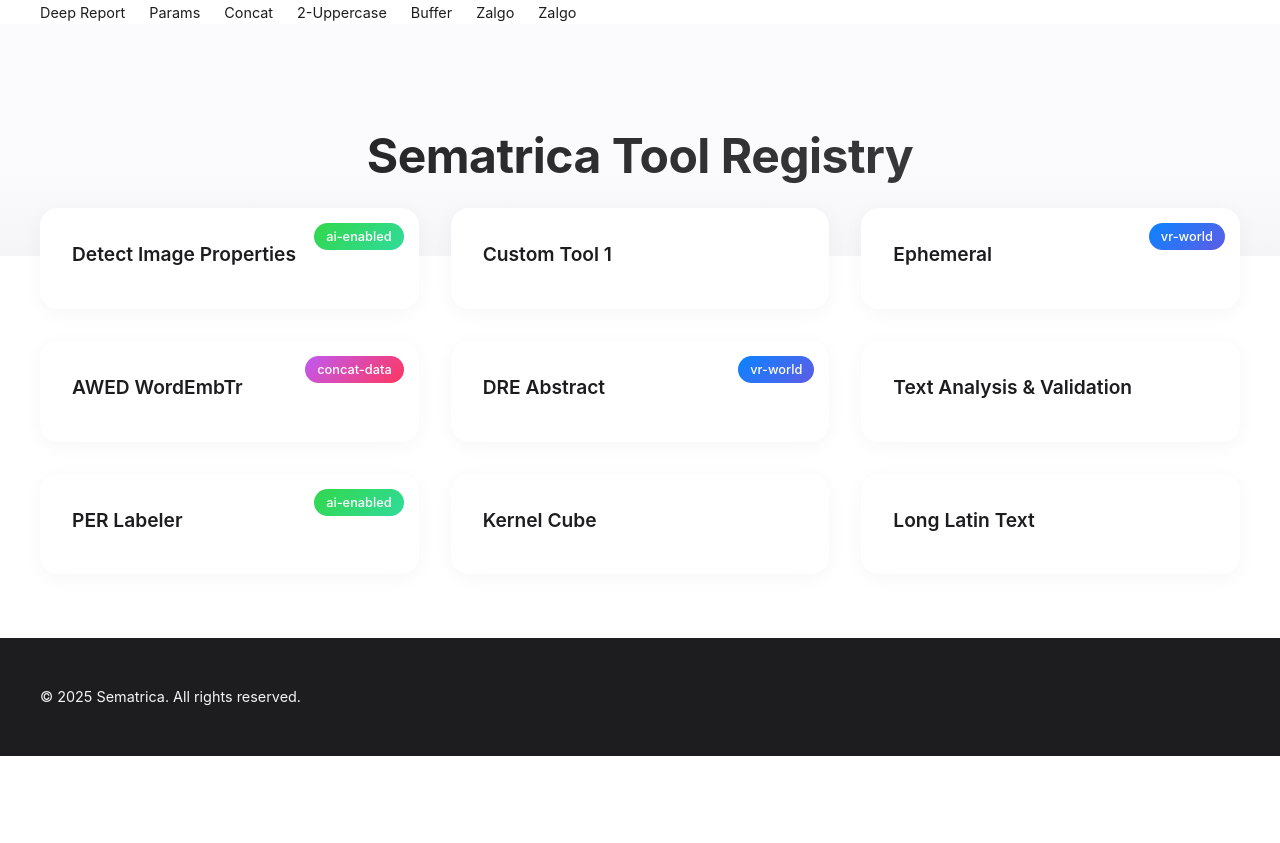
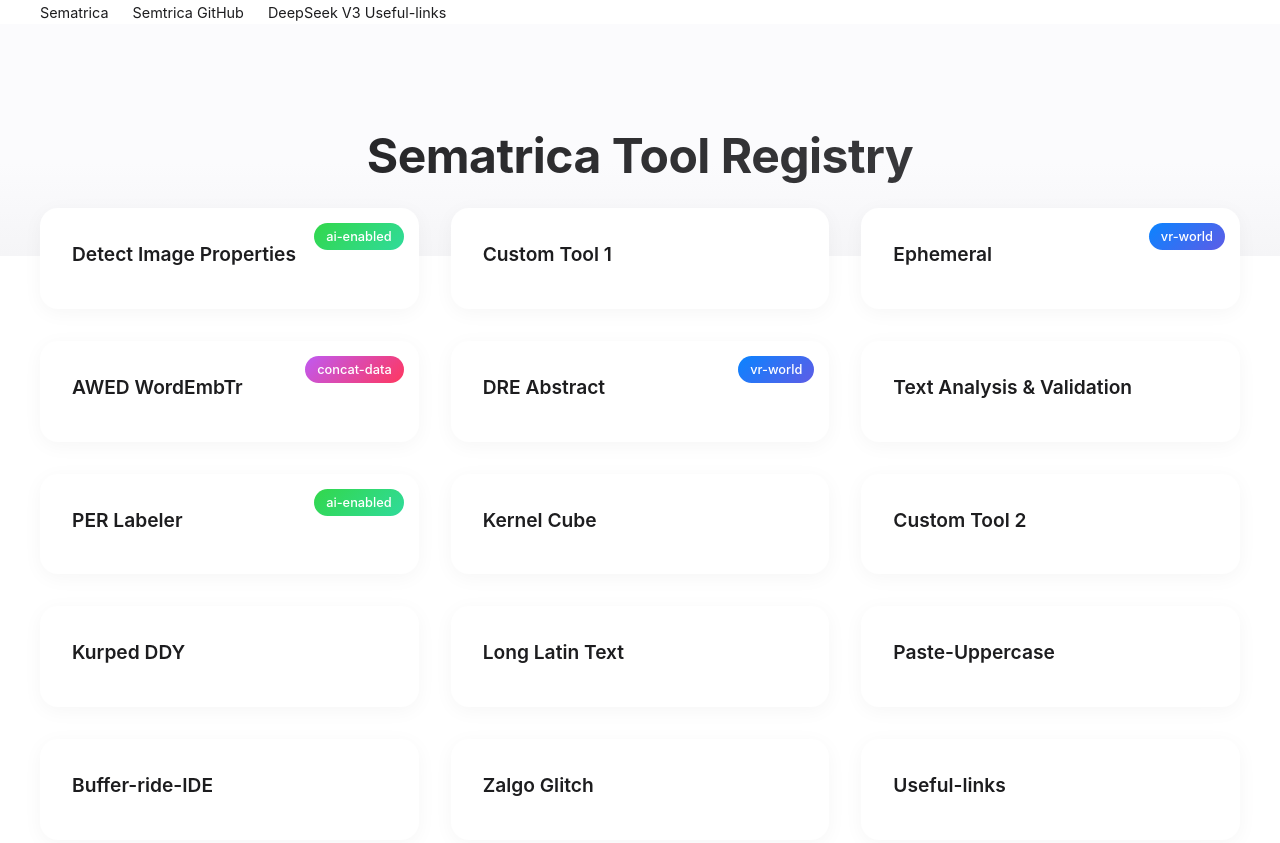
Before and after one commit to sematrica/central-dash, a plain HTML site: page index.html in a window 1280 px wide. Shown: the top 843 px of the page. Before the commit the page ends 800 px from the top, so only its background shows below. Drawn offline with Linux system fonts and the light colour scheme.

Commit message:
Update index.html

```diff
--- a/index.html
+++ b/index.html
@@ -171,13 +171,10 @@
 <nav class="apple-nav">
     <div class="nav-container">
         <ul class="nav-links">
-            <li><a href="https://sematrica.github.io/screen-detect-img/">Deep Report</a></li>
-            <li><a href="https://sematrica.github.io/Custom-Tool-1/">Params</a></li>
-            <li><a href="https://sematrica.github.io/AWED-WordEmbTr/">Concat</a></li>
-            <li><a href="https://sematrica.github.io/paste-uppercase/">2-Uppercase</a></li>
-            <li><a href="https://sematrica.github.io/buffer-ide/">Buffer</a></li>
-            <li><a href="https://sematrica.github.io/zlg-tool/">Zalgo</a></li>
-             <li><a href="https://sematrica.github.io/Custom-Tool-2/">Zalgo</a></li>
+            <li><a href="https://sematrica.github.io">Sematrica</a></li>
+            <li><a href="http://sematrica.github.io">Semtrica GitHub</a></li>
+            <li><a href=" https://sematrica.github.io/DeepSeekV3_LinkLibrary/">DeepSeek V3 Useful-links</a></li>
+
 
 
 
@@ -231,13 +228,35 @@
             <div class="tool-name">Kernel Cube</div>
         </a>
 
-<!--        <a href="https://sematrica.github.io/KurpedDDY/" class="tool-card">-->
-<!--            <div class="tool-name">Kurped DDY</div>-->
-<!--        </a>-->
+        <a href="https://sematrica.github.io/Custom-Tool-2/" class="tool-card">
+            <div class="tool-name">Custom Tool 2</div>
+        </a>
+
+        <a href="https://sematrica.github.io/KurpedDDY/" class="tool-card">
+            <div class="tool-name">Kurped DDY</div>
+        </a>
 
         <a href="https://sematrica.github.io/LongLatinText/" class="tool-card">
             <div class="tool-name">Long Latin Text</div>
         </a>
+
+        <a href="https://sematrica.github.io/paste-uppercase/" class="tool-card">
+            <div class="tool-name">Paste-Uppercase</div>
+        </a>
+
+        <a href="https://sematrica.github.io/buffer-ide/" class="tool-card">
+            <div class="tool-name">Buffer-ride-IDE</div>
+        </a>
+
+        <a href="https://sematrica.github.io/zlg-tool/" class="tool-card">
+            <div class="tool-name">Zalgo Glitch</div>
+        </a>
+
+        <a href="https://sematrica.github.io/Useful-Links/" class="tool-card">
+            <div class="tool-name">Useful-links</div>
+        </a>
+
+
 
         <!-- ... rest of tool cards with updated tags ... -->
     </div>
```
